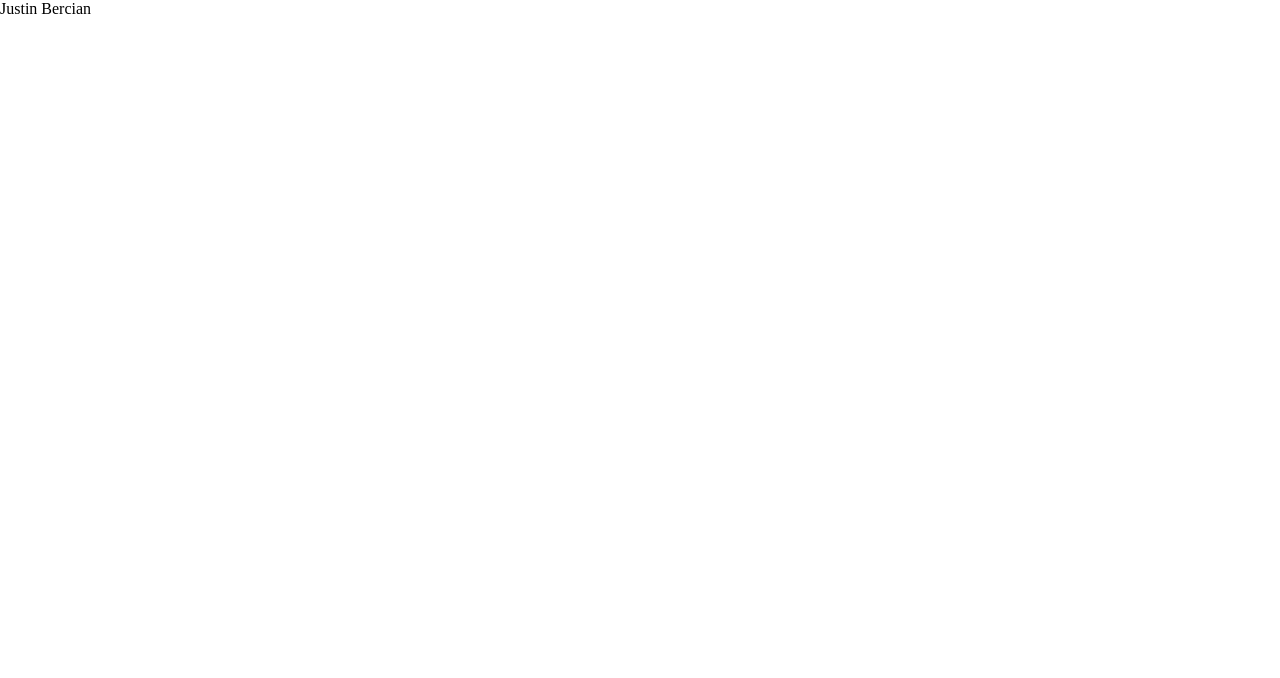
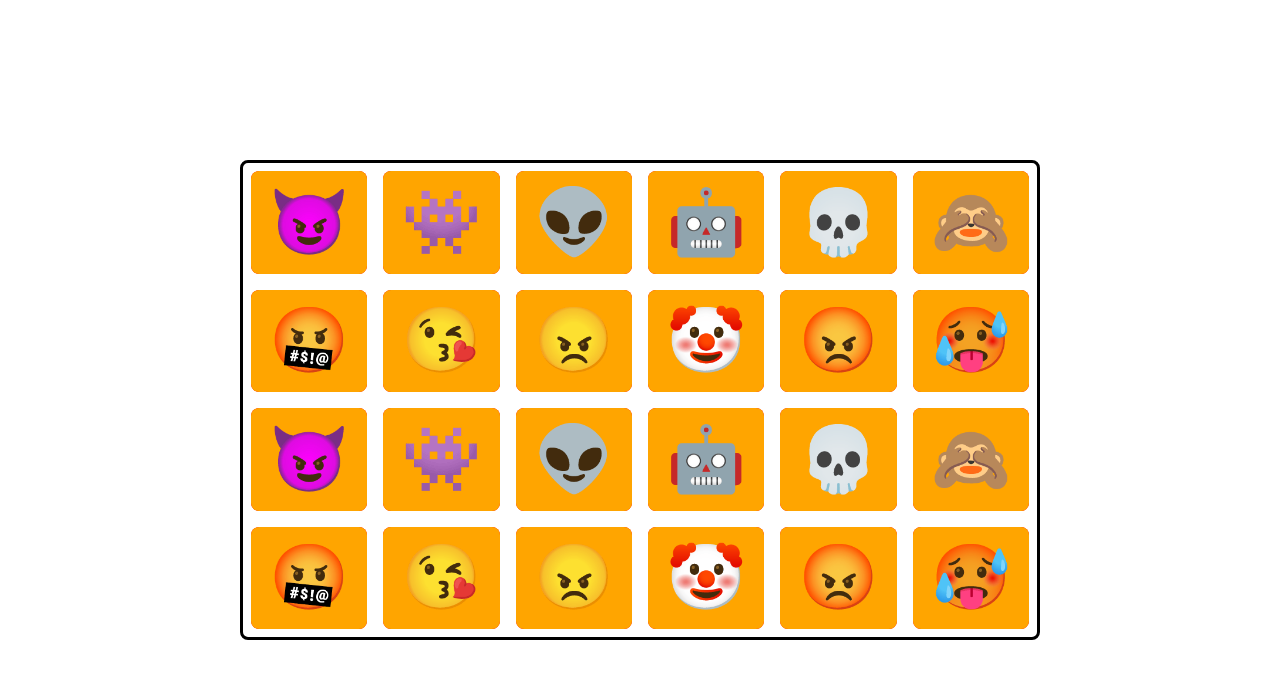
Before and after one commit to JUSTINRR88/Juego-de-Memoria, a plain HTML site: page index.html in a window 1280 px wide. Drawn offline with Linux system fonts and the light colour scheme.

Commit message:
repartir cartas

```diff
--- a/css/index.css
+++ b/css/index.css
@@ -0,0 +1,38 @@
+#root{
+    width: 50rem;
+    height: 30rem;
+    border-radius: 0.5rem;
+    border: 0.2rem solid black;
+    margin: auto;
+    padding: 0.5rem;
+    margin-top: 10rem;
+    display: grid;
+    grid-template-columns: repeat(6, 1fr);
+    grid-template-rows: repeat(4, 1fr);
+    gap: 1rem;
+}
+#root > div{
+    background-color: red;
+    border-radius: 0.5rem;
+
+}
+
+
+
+.carta{
+    height: 100%;
+    background-color: orange;
+    font-size: 4rem;
+    border-radius: 0.5rem;
+    display: flex;
+    justify-content: center;
+    align-items: center;
+    gap: 0.5rem;
+}
+
+.carta:hover{
+    cursor: pointer;
+    background-color: rgb(70, 46, 2);
+
+
+}
--- a/index.html
+++ b/index.html
@@ -10,7 +10,7 @@
 <body>
 
     <main id="root">
-        Justin Bercian
+
     </main>
 
     <script src="main.js"></script>
--- a/main.js
+++ b/main.js
@@ -0,0 +1,25 @@
+let card1 = [
+    "😈","👾", "👽","🤖", "💀", "🙈","🤬","😘","😠","🤡", "😡", "🥵"
+]
+let card2 = [
+    "😈","👾", "👽","🤖", "💀", "🙈","🤬","😘","😠","🤡", "😡", "🥵"
+]
+
+let todasLasTarjetas = card1.concat(card2);
+//Vinculo con el DOOM
+
+function repartirCartar(){
+    let tablero = document.querySelector("#root");
+    //cada
+    todasLasTarjetas.forEach((ccadCarta)=> {
+        //crea un div por cada elemento
+        let cart = document.createElement("div");
+        //le inserta html a mi div
+        // con el "$ Signo de perso puedo agragar variables"
+        cart.innerHTML = `<div class="carta">${ccadCarta}</div> `;
+        //le agrega como hijo al elemento cart
+        tablero.append(cart);
+    })
+}
+
+repartirCartar();
```
